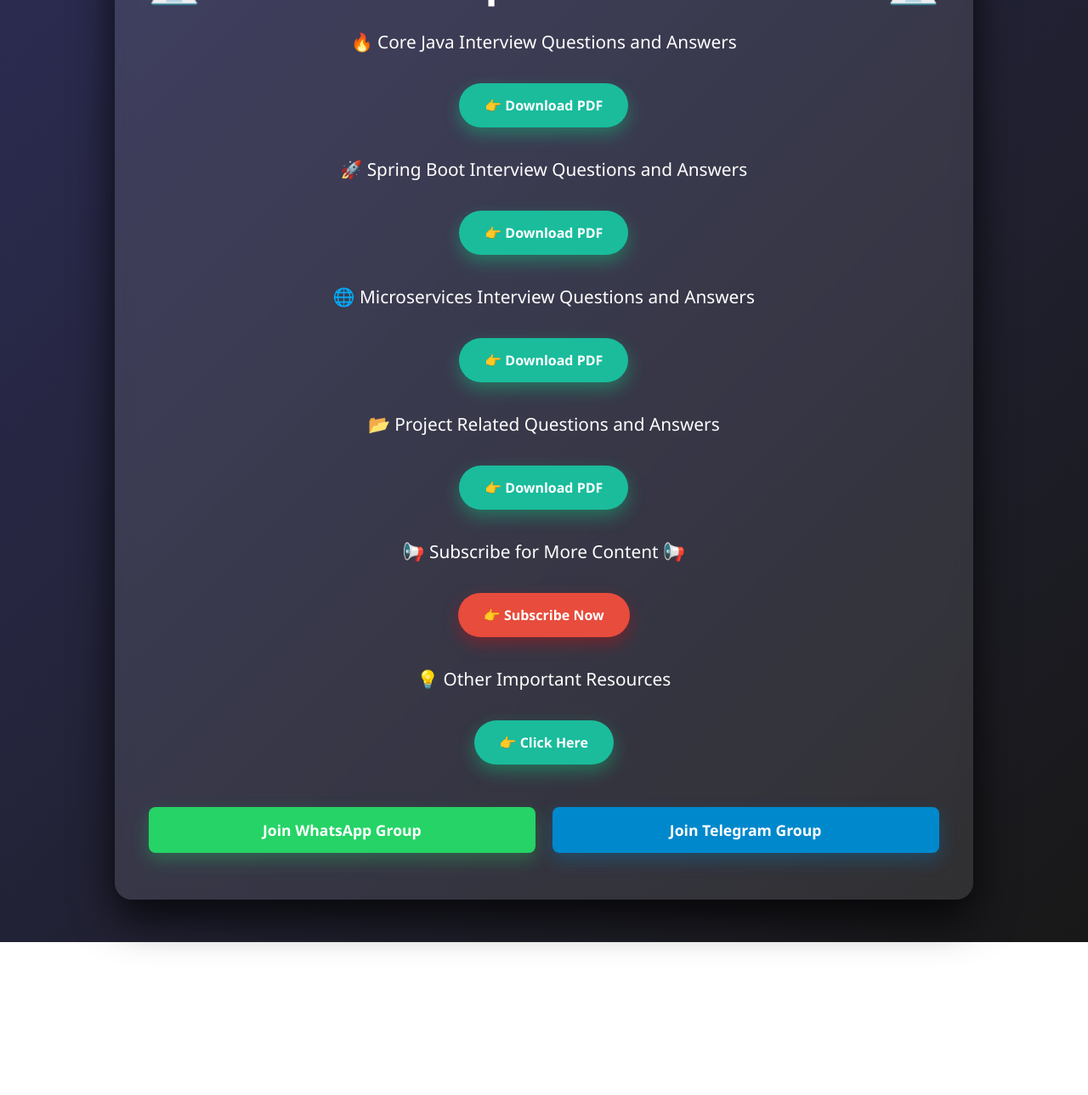
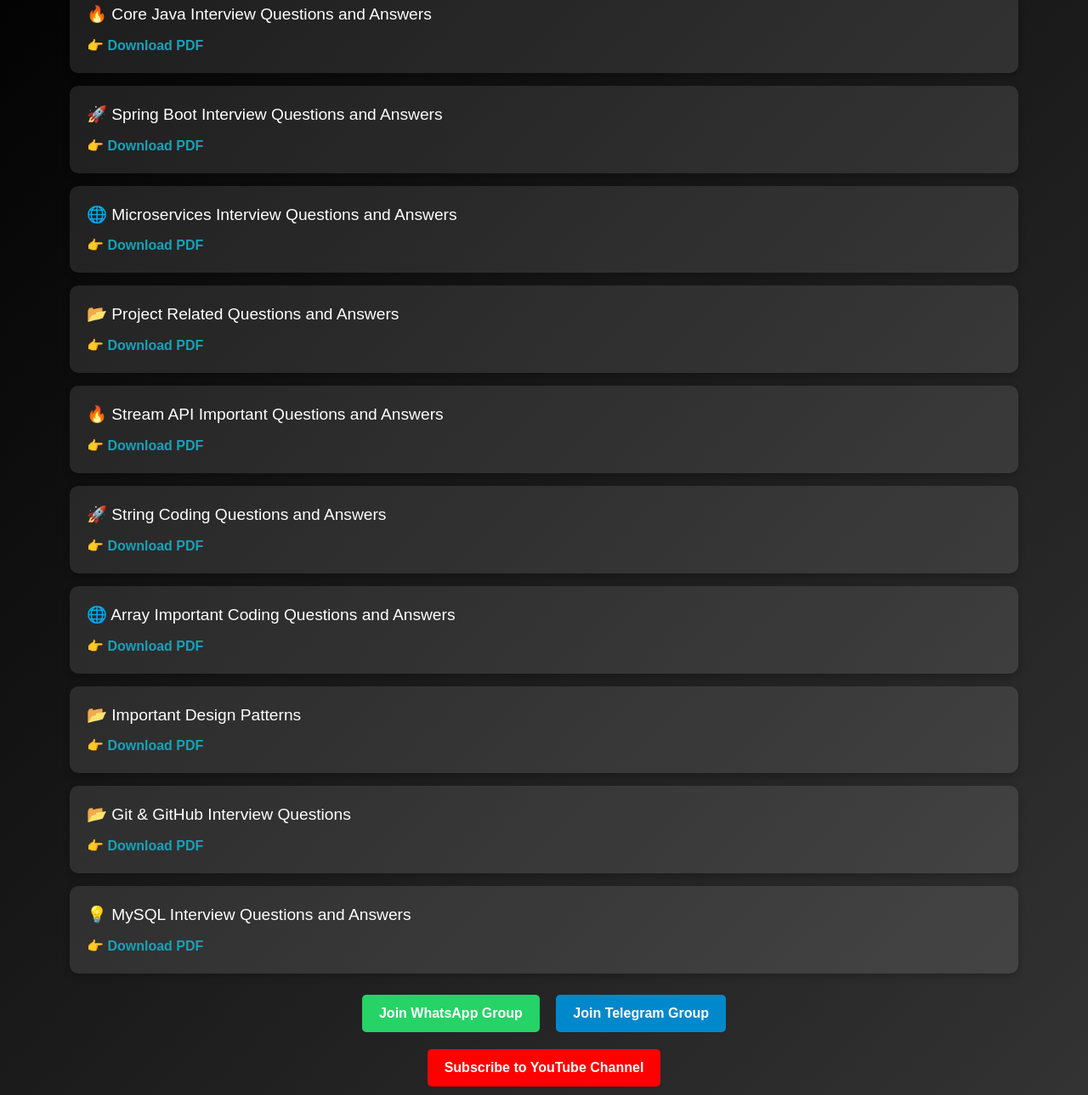
Before and after one commit to rambabumandalapu/Interview-Preparation-Notes, a plain HTML site: page index.html in a window 1280 px wide. Shown: the part 145-1434 px from the top of the page at 85% size. Before the commit the page ends 1254 px from the top, so only its background shows below. Drawn offline with nearby package versions, Linux system fonts and the light colour scheme.

Commit message:
Updated index.html

```diff
--- a/index.html
+++ b/index.html
@@ -4,168 +4,76 @@
   <meta charset="UTF-8">
   <meta name="viewport" content="width=device-width, initial-scale=1.0">
   <title>Interview Preparation Resources</title>
+  <link href="https://cdn.jsdelivr.net/npm/bootstrap@5.3.3/dist/css/bootstrap.min.css" rel="stylesheet" integrity="sha384-QWTKZyjpPEjISv5WaRU9OFeRpok6YctnYmDr5pNlyT2bRjXh0JMhjY6hW+ALEwIH" crossorigin="anonymous">
   <style>
-    /* Basic Reset */
-    * {
-      margin: 0;
-      padding: 0;
-      box-sizing: border-box;
+    body {
+      background: linear-gradient(135deg, #000000, #333333);
+      color: #ffffff;
+      font-family: 'Arial', sans-serif;
+      padding-top: 50px;
     }
 
-    /* Full-page setup */
-    body {
-      font-family: 'Segoe UI', Tahoma, Geneva, Verdana, sans-serif;
-      background: linear-gradient(135deg, #2c2c54, #181818);
-      display: flex;
-      justify-content: center;
-      align-items: flex-start;
-      min-height: 100vh;
-      animation: backgroundMove 8s ease-in-out infinite;
-      color: white;
-      overflow-y: auto;
+    h1 {
+      text-align: center;
+      margin-bottom: 30px;
+      font-size: 2.5rem;
+      text-shadow: 2px 2px 5px rgba(255, 255, 255, 0.3);
+      animation: fadeInDown 1s ease-in-out;
     }
 
-    /* Container styling */
-    .container {
+    .resource-card {
       background-color: rgba(255, 255, 255, 0.1);
-      padding: 40px;
-      border-radius: 20px;
-      box-shadow: 0 20px 50px rgba(0, 0, 0, 0.8);
-      text-align: center;
-      animation: zoomIn 1.8s ease;
-      backdrop-filter: blur(10px);
-      margin: 50px 0;
+      border-radius: 10px;
+      padding: 20px;
+      margin: 15px 0;
+      box-shadow: 0px 4px 8px rgba(0, 0, 0, 0.2);
+      transition: transform 0.3s, box-shadow 0.3s;
     }
 
-    /* Heading Styling */
-    h1 {
-      font-size: 3em;
-      color: #ffffff;
-      margin-bottom: 25px;
-      opacity: 0;
-      animation: fadeInTitle 1.8s ease forwards;
-      animation-delay: 0.3s;
+    .resource-card:hover {
+      transform: translateY(-10px);
+      box-shadow: 0px 6px 15px rgba(255, 255, 255, 0.3);
     }
 
-    /* Paragraph Styling */
-    p {
-      font-size: 1.3em;
-      color: #ffffff;
-      margin: 20px 0;
-      opacity: 0;
-      animation: fadeIn 1s ease forwards;
+    .resource-card p {
+      margin: 0;
+      font-size: 1.2rem;
+      font-weight: 500;
     }
 
-    /* Link Button Styling */
-    a {
+    .resource-card a {
       display: inline-block;
-      margin: 15px 0;
-      padding: 15px 30px;
-      background-color: #1abc9c;
-      color: white;
+      margin-top: 10px;
+      color: #17a2b8;
       text-decoration: none;
-      border-radius: 30px;
       font-weight: bold;
-      box-shadow: 0 8px 20px rgba(0, 255, 150, 0.3);
-      transition: transform 0.4s ease, background-color 0.3s ease, box-shadow 0.4s ease;
-      opacity: 0;
-      animation: fadeIn 1.2s ease forwards;
+      transition: color 0.3s;
     }
 
-    a:hover {
-      background-color: #16a085;
-      transform: scale(1.12);
-      box-shadow: 0 12px 24px rgba(0, 255, 150, 0.6);
-    }
-
-    .subscribe {
-      background-color: #e74c3c;
-      box-shadow: 0 8px 20px rgba(255, 0, 0, 0.3);
-    }
-
-    .subscribe:hover {
-      background-color: #c0392b;
-      box-shadow: 0 12px 24px rgba(255, 0, 0, 0.6);
-    }
-
-    /* Styling for WhatsApp and Telegram buttons */
-    .group-buttons {
-      display: flex;
-      justify-content: center;
-      gap: 20px; /* Space between buttons */
-      margin-top: 20px;
+    .resource-card a:hover {
+      color: #00d4ff;
     }
 
     .group-buttons a {
-      flex: 1;
-      padding: 15px;
-      border-radius: 8px;
-      font-size: 1.1em;
-      font-weight: bold;
-      transition: all 0.3s ease;
+      display: inline-block;
+      margin: 10px 5px;
+      padding: 10px 20px;
+      background-color: #17a2b8;
+      color: white;
+      text-decoration: none;
+      border-radius: 5px;
+      transition: background-color 0.3s, transform 0.3s;
     }
 
-    .whatsapp-btn {
-      background-color: #25D366;
-      color: white;
-      box-shadow: 0 8px 20px rgba(37, 211, 102, 0.3);
+    .group-buttons a:hover {
+      background-color: #00d4ff;
+      transform: translateY(-5px);
     }
 
-    .whatsapp-btn:hover {
-      background-color: #1ebc56;
-      box-shadow: 0 12px 24px rgba(37, 211, 102, 0.6);
-    }
-
-    .telegram-btn {
-      background-color: #0088cc;
-      color: white;
-      box-shadow: 0 8px 20px rgba(0, 136, 204, 0.3);
-    }
-
-    .telegram-btn:hover {
-      background-color: #007bb5;
-      box-shadow: 0 12px 24px rgba(0, 136, 204, 0.6);
-    }
-
-    /* Animation */
-    @keyframes backgroundMove {
-      0% {
-        background-position: 0% 50%;
-      }
-      50% {
-        background-position: 100% 50%;
-      }
-      100% {
-        background-position: 0% 50%;
-      }
-    }
-
-    @keyframes zoomIn {
-      0% {
-        transform: scale(0.8);
-        opacity: 0;
-      }
-      100% {
-        transform: scale(1);
-        opacity: 1;
-      }
-    }
-
-    @keyframes fadeInTitle {
+    @keyframes fadeInDown {
       0% {
         opacity: 0;
-        transform: translateY(-30px);
-      }
-      100% {
-        opacity: 1;
-        transform: translateY(0);
-      }
-    }
-
-    @keyframes fadeIn {
-      0% {
-        opacity: 0;
-        transform: translateY(30px);
+        transform: translateY(-20px);
       }
       100% {
         opacity: 1;
@@ -175,37 +83,72 @@
   </style>
 </head>
 <body>
-
   <div class="container">
     <h1>💻 Interview Preparation Resources 💻</h1>
 
-    <p style="animation-delay: 0.5s;">🔥 Core Java Interview Questions and Answers</p>
-    <a href="https://docs.google.com/document/d/1ID8Ec7RMbMhyg4skEBEAbcPLd4XxHBYcwCQlWgxKM3U/export?format=pdf" target="_blank" style="animation-delay: 0.5s;">👉 Download PDF</a>
+    <div class="resource-card">
+      <p>🔥 Core Java Interview Questions and Answers</p>
+      <a href="https://docs.google.com/document/d/1ID8Ec7RMbMhyg4skEBEAbcPLd4XxHBYcwCQlWgxKM3U/export?format=pdf" download>👉 Download PDF</a>
+    </div>
+    <div class="resource-card">
+      <p>🚀 Spring Boot Interview Questions and Answers</p>
+      <a href="https://docs.google.com/document/d/1R0ISnJ7QK4AFvyRrH1tCcTWqHiOujEhfXjWOGtgyt04/export?format=pdf" download>👉 Download PDF</a>
+    </div>
+    <div class="resource-card">
+      <p>🌐 Microservices Interview Questions and Answers</p>
+      <a href="https://docs.google.com/document/d/176z2gCDeEzbwYZwZDWeTwtfouDxtS8zFhpqRRMXr-1Q/export?format=pdf" download>👉 Download PDF</a>
+    </div>
+    <div class="resource-card">
+      <p>📂 Project Related Questions and Answers</p>
+      <a href="https://docs.google.com/document/d/1Ud1KUp4R5hHSAyu1SndN2r61h_2ZJgeciMXv8zIw/export?format=pdf" download>👉 Download PDF</a>
+    </div>
+    <div class="resource-card">
+      <p>🔥 Stream API Important Questions and Answers</p>
+      <a href="https://docs.google.com/document/d/19LTIBQfdiqVGPdnvU3e3HshGS3GXPOOXFvRtsi5yKmc/export?format=pdf" download>👉 Download PDF</a>
+    </div>
+    <div class="resource-card">
+      <p>🚀 String Coding Questions and Answers</p>
+      <a href="https://docs.google.com/document/d/1aCBZPOrEbXZ-ds8Jm6XC_riBMHyTJl8Etq7DnhLjR34/export?format=pdf" download>👉 Download PDF</a>
+    </div>
+    <div class="resource-card">
+      <p>🌐 Array Important Coding Questions and Answers</p>
+      <a href="https://docs.google.com/document/d/1O6k9mFcRgByG_s4M80Z1yZMMBMf-lNVQQF3Vk4BsBuY/export?format=pdf" download>👉 Download PDF</a>
+    </div>
+    <div class="resource-card">
+      <p>📂 Important Design Patterns</p>
+      <a href="https://docs.google.com/document/d/1nmvjA5v5Id59_INp_4DWi2QMIeHNgJS09EorS9Z6J8s/export?format=pdf" download>👉 Download PDF</a>
+    </div>
+    <div class="resource-card">
+      <p>📂 Git & GitHub Interview Questions</p>
+      <a href="https://docs.google.com/document/d/1Ud1KUp4R5hHauiSAyu1SndN2r61h_2ZJgeciMXv8zIw/export?format=pdf" download>👉 Download PDF</a>
+    </div>
+    <div class="resource-card">
+      <p>💡 MySQL Interview Questions and Answers</p>
+      <a href="https://docs.google.com/document/d/1TALmBDizZNgpxYNrra2c6J9OCGWoomx-RZxHiV0W4iY/export?format=pdf" download>👉 Download PDF</a>
+    </div>
 
-    <p style="animation-delay: 0.7s;">🚀 Spring Boot Interview Questions and Answers</p>
-    <a href="https://docs.google.com/document/d/1R0ISnJ7QK4AFvyRrH1tCcTWqHiOujEhfXjWOGtgyt04/export?format=pdf" target="_blank" style="animation-delay: 0.7s;">👉 Download PDF</a>
+    <div class="group-buttons text-center" style="animation-delay: 1.7s;">
+        <a href="https://chat.whatsapp.com/Iy2Ag6hE35WENehlmNcctV"
+           target="_blank"
+           style="background-color: #25D366; color: #ffffff; padding: 10px 20px; border-radius: 5px; text-decoration: none; font-weight: bold; margin-right: 10px; transition: background-color 0.3s;">
+           Join WhatsApp Group
+        </a>
+        <a href="https://t.me/+3jqmwqzNp3xlMTZl"
+           target="_blank"
+           style="background-color: #0088cc; color: #ffffff; padding: 10px 20px; border-radius: 5px; text-decoration: none; font-weight: bold; transition: background-color 0.3s;">
+           Join Telegram Group
+        </a>
+      </div>
 
-    <p style="animation-delay: 0.9s;">🌐 Microservices Interview Questions and Answers</p>
-    <a href="https://docs.google.com/document/d/176z2gCDeEzbwYZwZDWeTwtfouDxtS8zFhpqRRMXr-1Q/export?format=pdf" target="_blank" style="animation-delay: 0.9s;">👉 Download PDF</a>
-
-    <p style="animation-delay: 1.1s;">📂 Project Related Questions and Answers</p>
-    <a href="https://docs.google.com/document/d/1Ud1KUp4R5hHSAyu1SndN2r61h_2ZJgeciMXv8zIw/export?format=pdf" target="_blank" style="animation-delay: 1.1s;">👉 Download PDF</a>
-
-    <p style="animation-delay: 1.5s;">📢 Subscribe for More Content 📢</p>
-    <a href="https://youtu.be/iJ29-fp-4iA?si=ZKltZxv_6rltyq1O" target="_blank" class="subscribe" style="animation-delay: 1.5s;">👉 Subscribe Now</a>
-
-    <!-- <p style="animation-delay: 1.3s;">💡 All in One Q&A</p>
-    <a href="https://docs.google.com/document/d/1L0dnT9Cke6gLqaqzHN6xZ3NKCUA4LiszCR42-xepMII/export?format=pdf" target="_blank" style="animation-delay: 1.3s;">👉 Download PDF</a> -->
-
-    <p style="animation-delay: 1.3s;">💡 Other Important Resources</p>
-    <a href="otherResources.html" target="_blank" style="animation-delay: 1.3s;">👉 Click Here</a>
-
-    <!-- WhatsApp and Telegram buttons -->
-    <div class="group-buttons" style="animation-delay: 1.7s;">
-      <a href="https://chat.whatsapp.com/Iy2Ag6hE35WENehlmNcctV" target="_blank" class="whatsapp-btn">Join WhatsApp Group</a>
-      <a href="https://t.me/+3jqmwqzNp3xlMTZl" target="_blank" class="telegram-btn">Join Telegram Group</a>
-    </div>
+    <div class="group-buttons text-center" style="animation-delay: 1.9s;">
+        <a href="https://youtube.com/@codewithashutosh247?si=o9hbshpPojLODPIY"
+           target="_blank"
+           style="background-color: #FF0000; color: #ffffff; padding: 10px 20px; border-radius: 5px; text-decoration: none; font-weight: bold; transition: background-color 0.3s;">
+           Subscribe to YouTube Channel
+        </a>
+      </div>
   </div>
 
+  <script src="https://cdn.jsdelivr.net/npm/bootstrap@5.3.3/dist/js/bootstrap.bundle.min.js" integrity="sha384-YvpcrYf0tY3lHB60NNkmXc5s9fDVZLESaAA55NDzOxhy9GkcIdslK1eN7N6jIeHz" crossorigin="anonymous"></script>
 </body>
 </html>
```
